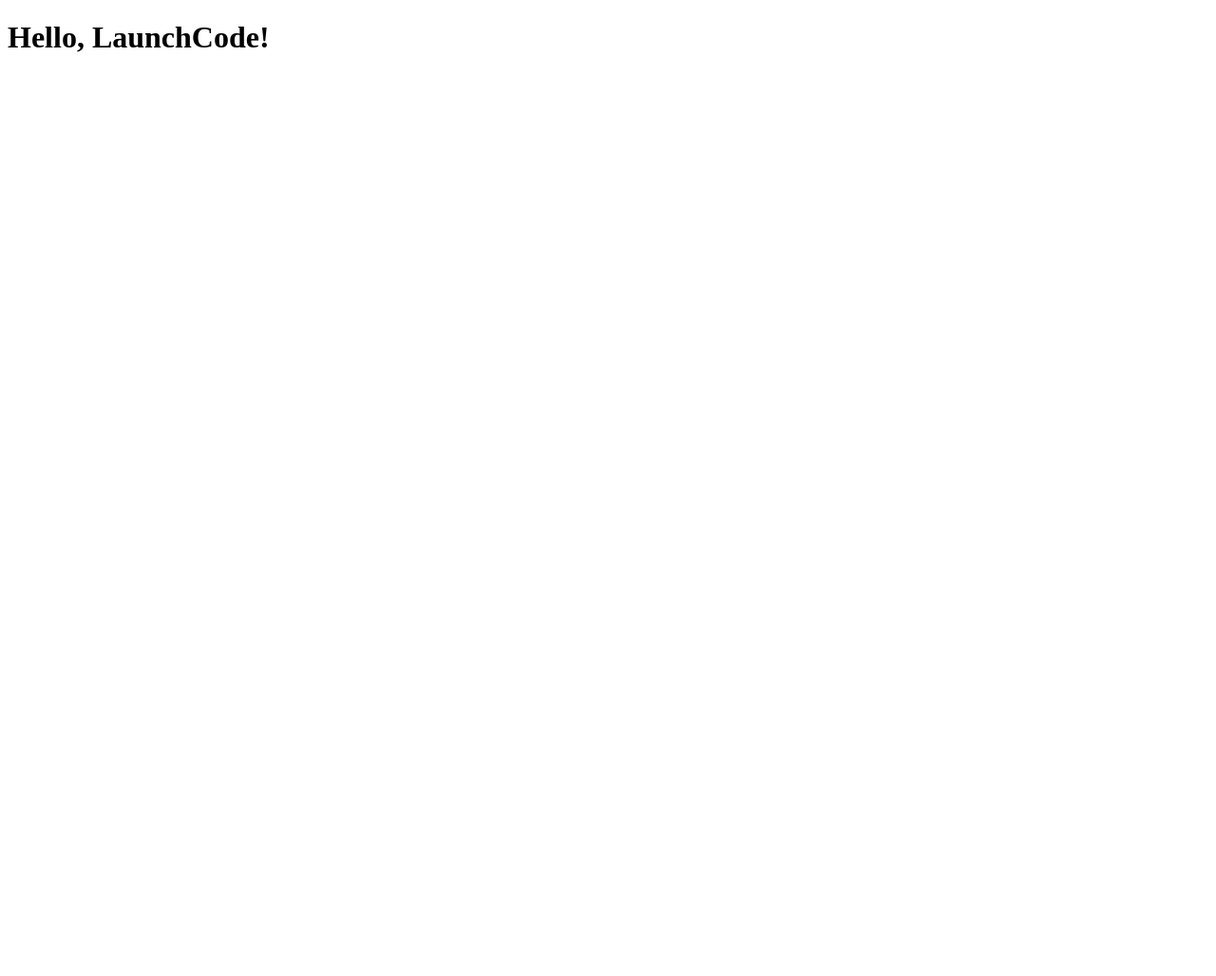
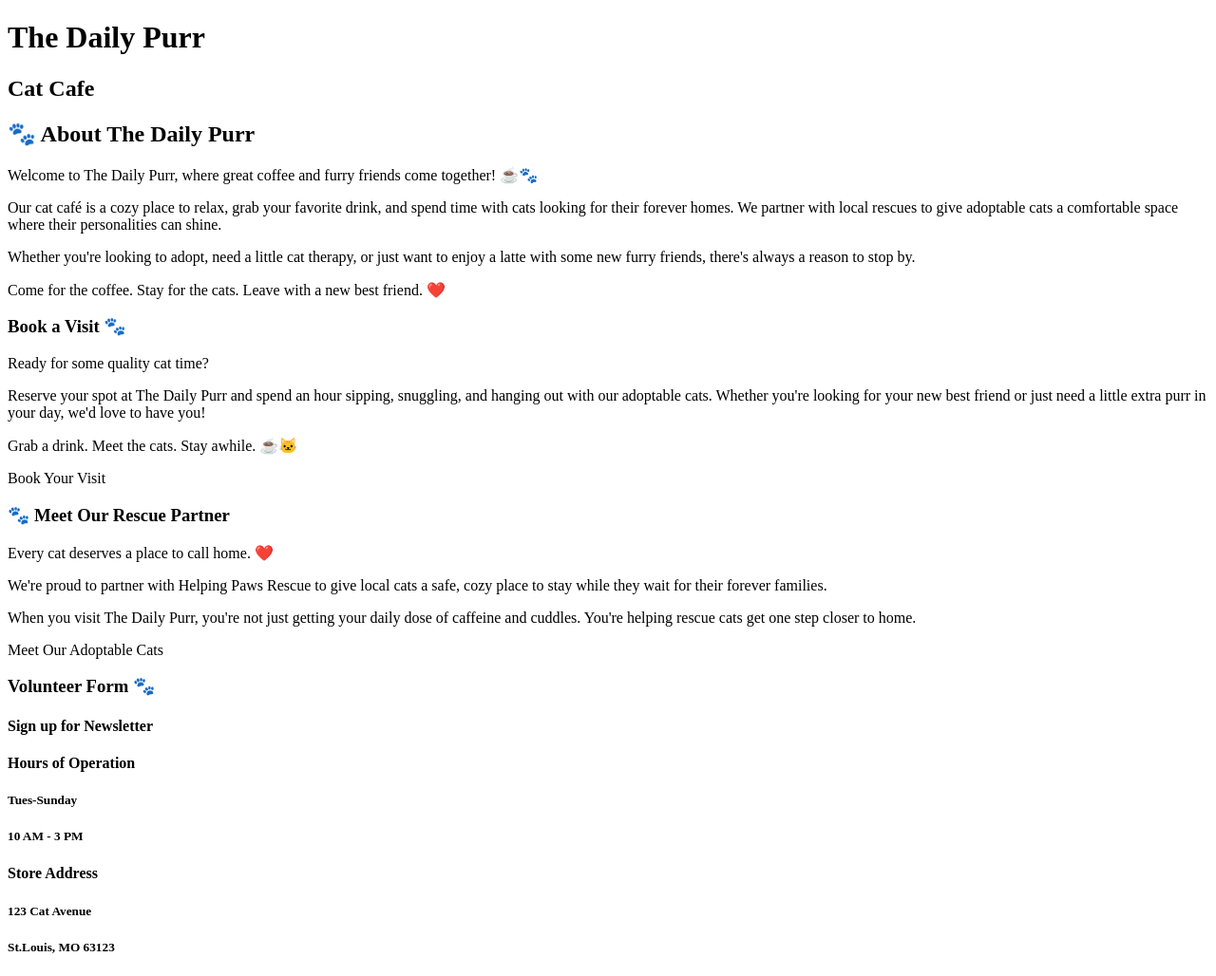
Before and after one commit to meganhines93/unit-1-project, a React (Vite) app: page / in a window 1280 px wide. Shown: the whole page at 95% size. Before the commit the page ends 800 px from the top, so only its background shows below. Built offline with nearby package versions, Linux system fonts and the light colour scheme.

Commit message:
Add Header and Footer

```diff
--- a/src/App.jsx
+++ b/src/App.jsx
@@ -1,4 +1,7 @@
 import { useState } from 'react'
+import HomePage from './components/pages/HomePage'
+import Header from './components/layout/Header'
+import Footer from './components/layout/Footer'
 import './App.css'
 
 function App() {
@@ -6,7 +9,9 @@
 
   return (
     <>
-     <h1>Hello, LaunchCode!</h1>
+    <Header />
+    <HomePage />
+    <Footer />
     </>
   )
 }
--- /dev/null
+++ b/src/components/layout/Footer.jsx
@@ -0,0 +1,24 @@
+
+const Footer = () => {
+    return(
+        <footer>
+                <section className='newsletter-signup'>
+                        <h4> Sign up for Newsletter</h4>
+                </section>
+
+                <section className='hours-of-operation'>
+                        <h4>Hours of Operation</h4>
+                        <h5>Tues-Sunday</h5>
+                        <h5>10 AM - 3 PM</h5>
+                </section>
+
+                <section className='store-address'>
+                        <h4>Store Address</h4>
+                        <h5>123 Cat Avenue</h5>
+                        <h5>St.Louis, MO 63123</h5>
+                </section>
+        </footer>
+    );
+};
+
+export default Footer;
--- /dev/null
+++ b/src/components/layout/Header.jsx
@@ -0,0 +1,14 @@
+
+
+const Header = () => {
+    return (
+        <header>
+            <div id="header">
+                <h1><strong>The Daily Purr</strong></h1>
+                <h2>Cat Cafe</h2>
+            </div>
+        </header>
+    )
+};
+
+export default Header;
--- a/src/components/pages/HomePage.jsx
+++ b/src/components/pages/HomePage.jsx
@@ -2,10 +2,7 @@
 
 const HomePage = ({home}) => {
     return(
-        <header>
-            <div className="main-content">
-                    <h1>The Daily Purr</h1>
-                    <h2>Cat Cafe</h2>
+            <main>
                 <section className='about-section'>
                      <h2>🐾 About The Daily Purr</h2>
                             <p>
@@ -57,9 +54,7 @@
                 <section className='volunteer-form'>
                     <h3>Volunteer Form 🐾</h3>
                 </section>
-
-        </div>
-        </header>
+        </main>
     );
 }
 
```
Also changed, not shown: src/components/layout/NavMenu.jsx (added), src/components/layout/layout.css (added), src/components/pages/MeetTheCats.jsx (added). Lines whose indentation alone changed are shown as unchanged.
